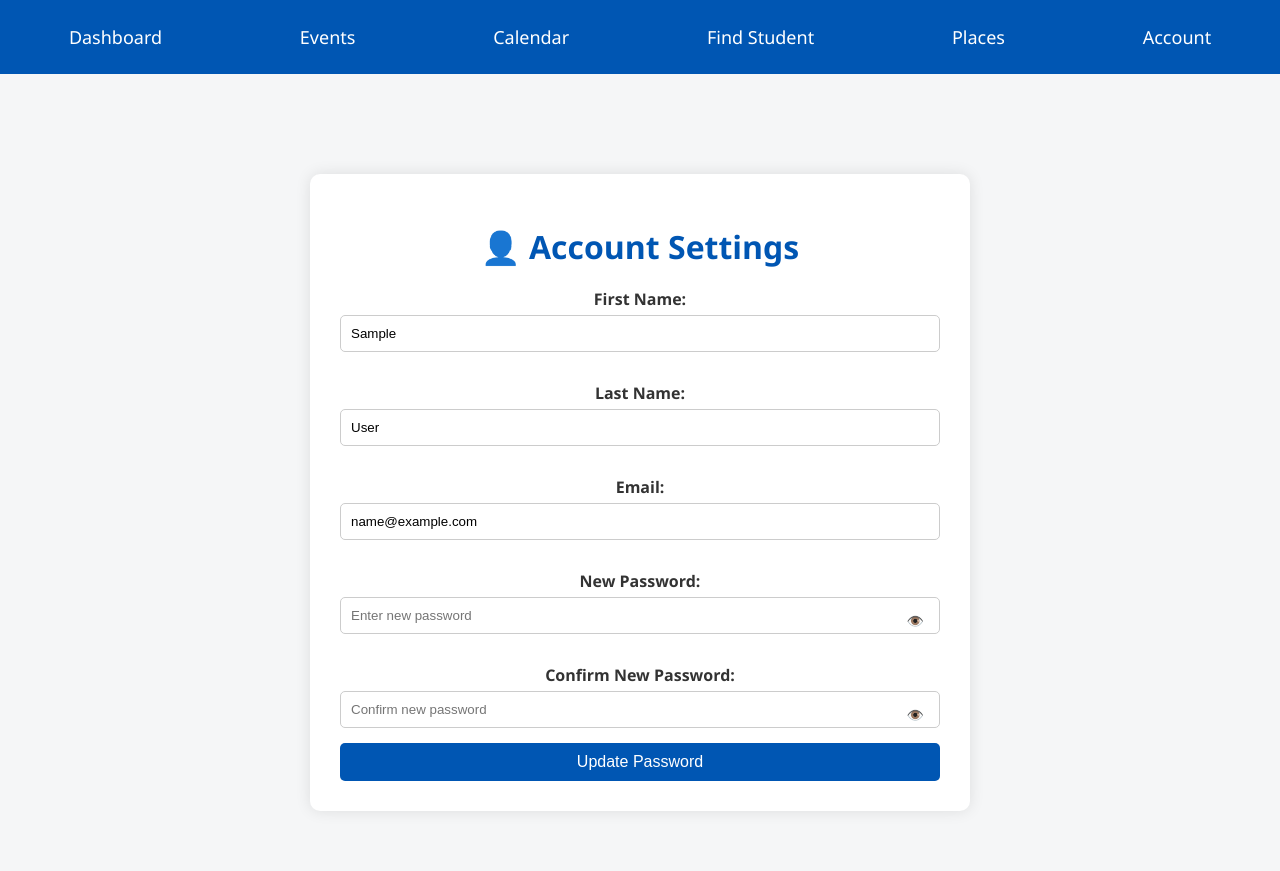
After one commit to boraytuna/Attendance-Verification-System, a Flask app: page /account in a window 1280 px wide. The commit adds this page. Run offline with Flask 3, Linux system fonts and the light colour scheme; the visitor is signed in with stand-in values (Sample User, id 1); data comes from the database, SQL or seed files in the repository; parts of the project's set-up code (start-up, migrations or seed data) failed here and were passed over.

Commit message:
Create full user account management page with password update functionality
- Added a new `/account` route to allow logged-in users to view and manage their account info.
- Created `account.html` with consistent styling and layout to match the rest of the app.
- Displayed user's first name, last name, and email (read-only) on the account page.
- Implemented password change functionality with confirmation and session-based logout after update.
- Added frontend "show/hide password" toggles for better UX.
- Integrated flash messages for success and error feedback.
- Ensured secure handling of password updates using sha256_crypt hashing.

This completes the first iteration of account management and sets the foundation for future features like editable profile fields or profile pictures.

```diff
--- a/app.py
+++ b/app.py
@@ -69,6 +69,8 @@ def create_tables():
     cursor.execute('''
         CREATE TABLE IF NOT EXISTS users (
             userID INTEGER PRIMARY KEY AUTOINCREMENT,
+            first_name TEXT NOT NULL,
+            last_name TEXT NOT NULL,
             email TEXT NOT NULL,
             password TEXT NOT NULL
         )
@@ -151,6 +153,8 @@ def submit_signup():
     API route to handle user signup.
     """
     data = request.json
+    first_name = data.get('first_name')
+    last_name = data.get('last_name')
     email = data.get('email')
     password = sha256_crypt.encrypt(data.get('password'))
 
@@ -159,8 +163,7 @@ def submit_signup():
         # first check if account with email already exists
         user = conn.cursor().execute('''
             SELECT * FROM users WHERE email = ?
-            ''', (email,)
-        ).fetchone()
+        ''', (email,)).fetchone()
 
         if user is not None:
             return jsonify({
@@ -169,9 +172,9 @@ def submit_signup():
             })
         else:
             conn.cursor().execute('''
-                INSERT INTO users (email, password) VALUES (?, ?)
-                ''', (email, password)
-            )
+                INSERT INTO users (first_name, last_name, email, password)
+                VALUES (?, ?, ?, ?)
+            ''', (first_name, last_name, email, password))
             conn.commit()
 
             return jsonify({
@@ -186,16 +189,6 @@ def submit_signup():
     finally:
         conn.close()
 
-@app.route("/login")
-def login():
-    """
-    Flask route rendering for the login page.
-
-    Returns:
-        the rendered login page HTML template
-    """
-    return render_template("login.html")
-
 @app.route("/submit_login", methods=["POST"])
 def submit_login():
     """
@@ -209,8 +202,7 @@ def submit_login():
     try:
         user = conn.cursor().execute('''
             SELECT * FROM users WHERE email = ?
-            ''', (email,)
-        ).fetchone()
+        ''', (email,)).fetchone()
     except sqlite3.Error as e:
         return jsonify({
             "success": False,
@@ -220,14 +212,15 @@ def submit_login():
         conn.close()
 
     if user is None:
-       return jsonify({
+        return jsonify({
             "success": False,
             "message": "No account exists with this email."
         })
-    elif sha256_crypt.verify(password, user[2]):
-        # store userID and email in session
+    elif sha256_crypt.verify(password, user[4]):  # assuming index 4 = password
         session['user_id'] = user[0]
-        session['user_email'] = user[1]
+        session['user_email'] = user[3]
+        session['first_name'] = user[1]
+        session['last_name'] = user[2]
         return jsonify({
             "success": True,
             "message": "Login successful."
@@ -237,6 +230,16 @@ def submit_login():
             "success": False,
             "message": "Incorrect password."
         })
+
+@app.route("/login")
+def login():
+    """
+    Flask route rendering for the login page.
+
+    Returns:
+        the rendered login page HTML template
+    """
+    return render_template("login.html")
 
 @app.route("/dashboard")
 def dashboard():
@@ -283,11 +286,6 @@ def events():
 def calendar():
     return render_template("calendar.html")
 
-# # Route: Find Student Page
-# @app.route("/find_student")
-# def find_student():
-#     return render_template("find_student.html")
-
 # Route: Places Page
 @app.route("/places")
 def places():
@@ -297,6 +295,42 @@ def places():
     places = cursor.fetchall()
     conn.close()
     return render_template("places.html", places=places)
+
+
+@app.route('/account', methods=['GET', 'POST'])
+def account():
+    if 'user_email' not in session:
+        return redirect(url_for('login'))
+
+    conn = get_db_connection()
+    cursor = conn.cursor()
+
+    # fetch full user info
+    cursor.execute("""
+        SELECT first_name, last_name, email, password FROM users WHERE email = ?
+    """, (session['user_email'],))
+    user = cursor.fetchone()
+
+    if request.method == 'POST':
+        new_password = request.form.get('password')
+        confirm_password = request.form.get('confirm_password')
+
+        if new_password != confirm_password:
+            flash("❌ Passwords do not match.")
+        else:
+            encrypted = sha256_crypt.hash(new_password)
+            cursor.execute("""
+                UPDATE users SET password = ? WHERE email = ?
+            """, (encrypted, session['user_email']))
+            conn.commit()
+            conn.close()
+
+            flash("✅ Password updated successfully. Please log in again.")
+            session.clear()  # force logout
+            return redirect(url_for('login'))
+
+    conn.close()
+    return render_template('account.html', user=user)
 
 # Function to generate (or retrieve) QR code
 def get_or_create_qr_code(event_id):
@@ -405,8 +439,6 @@ def search_professors():
     results = cursor.fetchall()
     conn.close()
     return jsonify([row[0] for row in results])
-
-ENFORCE_DEVICE_ID = True  # You can toggle this off to disable device restriction
 
 @app.route('/submit_student_checkin', methods=['POST'])
 def submit_student_checkin():
@@ -887,61 +919,6 @@ def test_send_professor_email(event_id):
     send_professor_emails(event_id)
     return f"Triggered professor email manually for event {event_id}"
 
-@app.route("/test_location_accuracy/<int:event_id>")
-def test_location_accuracy(event_id):
-    from flask import Response
-    output = []
-
-    conn = get_db_connection()
-
-    # Get event location
-    event = conn.execute('''
-        SELECT eventName, latitude, longitude
-        FROM events
-        WHERE eventID = ?
-    ''', (event_id,)).fetchone()
-
-    if not event:
-        return f"No event found with ID {event_id}", 404
-
-    event_name, event_lat, event_lon = event
-    output.append(f"🔍 Testing Check-in Distances for Event: {event_name} (ID: {event_id})<br><br>")
-
-    # Get student check-in data
-    results = conn.execute('''
-        SELECT firstName, lastName, email, startLocation, endLocation
-        FROM student_checkins
-        WHERE scannedEventID = ?
-    ''', (event_id,)).fetchall()
-
-    conn.close()
-
-    for row in results:
-        first_name, last_name, email, start_loc, end_loc = row
-        start_lat, start_lon = parse_location(start_loc) if start_loc else (None, None)
-        end_lat, end_lon = parse_location(end_loc) if end_loc else (None, None)
-
-        result_line = f"<b>{first_name} {last_name}</b> ({email}): "
-
-        if None in [start_lat, start_lon, end_lat, end_lon]:
-            result_line += "<span style='color:red;'>❌ Invalid location data</span><br>"
-        else:
-            dist_checkin = haversine_distance(event_lat, event_lon, start_lat, start_lon)
-            dist_checkout = haversine_distance(event_lat, event_lon, end_lat, end_lon)
-
-            checkin_ok = dist_checkin <= 100
-            checkout_ok = dist_checkout <= 100
-
-            result_line += f"Check-in: {dist_checkin:.2f}m | Check-out: {dist_checkout:.2f}m → "
-            if checkin_ok and checkout_ok:
-                result_line += "<span style='color:green;'>✅ Valid</span><br>"
-            else:
-                result_line += "<span style='color:orange;'>⚠️ Outside 100m</span><br>"
-
-        output.append(result_line)
-
-    return Response("".join(output), mimetype='text/html')
-
 if __name__ == "__main__":
     scheduler.start()
     reschedule_pending_emails()
--- /dev/null
+++ b/templates/account.html
@@ -0,0 +1,146 @@
+{% extends 'base.html' %}
+{% block content %}
+
+<style>
+    .account-container {
+        max-width: 600px;
+        margin: 40px auto;
+        background-color: #ffffff;
+        padding: 30px;
+        border-radius: 10px;
+        box-shadow: 0 0 15px rgba(0, 0, 0, 0.1);
+    }
+
+    h1 {
+        text-align: center;
+        color: #0056b3;
+        margin-bottom: 20px;
+    }
+
+    label {
+        font-weight: bold;
+        display: block;
+        margin-top: 15px;
+    }
+
+    input {
+        padding: 10px;
+        width: 100%;
+        margin-top: 5px;
+        margin-bottom: 15px;
+        border: 1px solid #ccc;
+        border-radius: 5px;
+        box-sizing: border-box;
+    }
+
+    .password-wrapper {
+        position: relative;
+    }
+
+    .password-wrapper button {
+        position: absolute;
+        right: 10px;
+        top: 50%;
+        transform: translateY(-50%);
+        background: none;
+        border: none;
+        font-size: 14px;
+        cursor: pointer;
+    }
+
+    button[type="submit"] {
+        background-color: #0056b3;
+        color: white;
+        padding: 10px 20px;
+        width: 100%;
+        border: none;
+        border-radius: 5px;
+        font-size: 16px;
+        cursor: pointer;
+        transition: background-color 0.3s ease;
+    }
+
+    button[type="submit"]:hover {
+        background-color: #004494;
+    }
+
+    .message {
+        background-color: #d4edda;
+        color: #155724;
+        padding: 10px;
+        border: 1px solid #c3e6cb;
+        border-radius: 5px;
+        text-align: center;
+        margin-bottom: 20px;
+    }
+
+    .error {
+        color: red;
+        font-size: 14px;
+        margin-top: -10px;
+        margin-bottom: 10px;
+    }
+</style>
+
+<div class="account-container">
+    <h1>👤 Account Settings</h1>
+
+    {% with messages = get_flashed_messages() %}
+      {% if messages %}
+        <div class="message">
+            {{ messages[0] }}
+        </div>
+      {% endif %}
+    {% endwith %}
+
+    <form method="POST" onsubmit="return validatePasswords()">
+    <label>First Name:</label>
+    <input type="text" value="{{ user['first_name'] }}" readonly>
+
+    <label>Last Name:</label>
+    <input type="text" value="{{ user['last_name'] }}" readonly>
+
+    <label>Email:</label>
+    <input type="email" value="{{ user['email'] }}" readonly>
+
+        <label for="password">New Password:</label>
+        <div class="password-wrapper">
+            <input type="password" name="password" id="password" placeholder="Enter new password" required>
+            <button type="button" onclick="togglePassword('password')">👁️</button>
+        </div>
+
+        <label for="confirm_password">Confirm New Password:</label>
+        <div class="password-wrapper">
+            <input type="password" name="confirm_password" id="confirm_password" placeholder="Confirm new password" required>
+            <button type="button" onclick="togglePassword('confirm_password')">👁️</button>
+        </div>
+
+        <p class="error" id="password_error" style="display: none;"></p>
+
+        <button type="submit">Update Password</button>
+    </form>
+</div>
+
+<script>
+    function togglePassword(fieldId) {
+        const field = document.getElementById(fieldId);
+        field.type = field.type === "password" ? "text" : "password";
+    }
+
+    function validatePasswords() {
+        const password = document.getElementById("password").value;
+        const confirm = document.getElementById("confirm_password").value;
+        const errorText = document.getElementById("password_error");
+
+        if (password !== confirm) {
+            errorText.textContent = "❌ Passwords do not match.";
+            errorText.style.display = "block";
+            return false;
+        }
+
+        errorText.style.display = "none";
+        return true;
+    }
+</script>
+
+{% endblock %}
--- a/templates/dashboard.html
+++ b/templates/dashboard.html
@@ -75,7 +75,7 @@
 <div class="dashboard-container">
     <h1>📊 Dashboard</h1>
 
-    <p>Welcome, {{ session['user_email'] }}!</p>
+    <p>Welcome, {{ session['first_name'] }} {{ session['last_name'] }}!</p>
 
     {% if request.args.get('success') == '1' %}
     <div id="success-message"
--- a/templates/header.html
+++ b/templates/header.html
@@ -47,6 +47,7 @@
     <a href="/calendar">Calendar</a>
     <a href="/find_student">Find Student</a>
     <a href="/places">Places</a>
+    <a href="/account">Account</a>
 </nav>
 
 
```
Also changed, not shown: templates/signup.html (+12 -0 lines).
